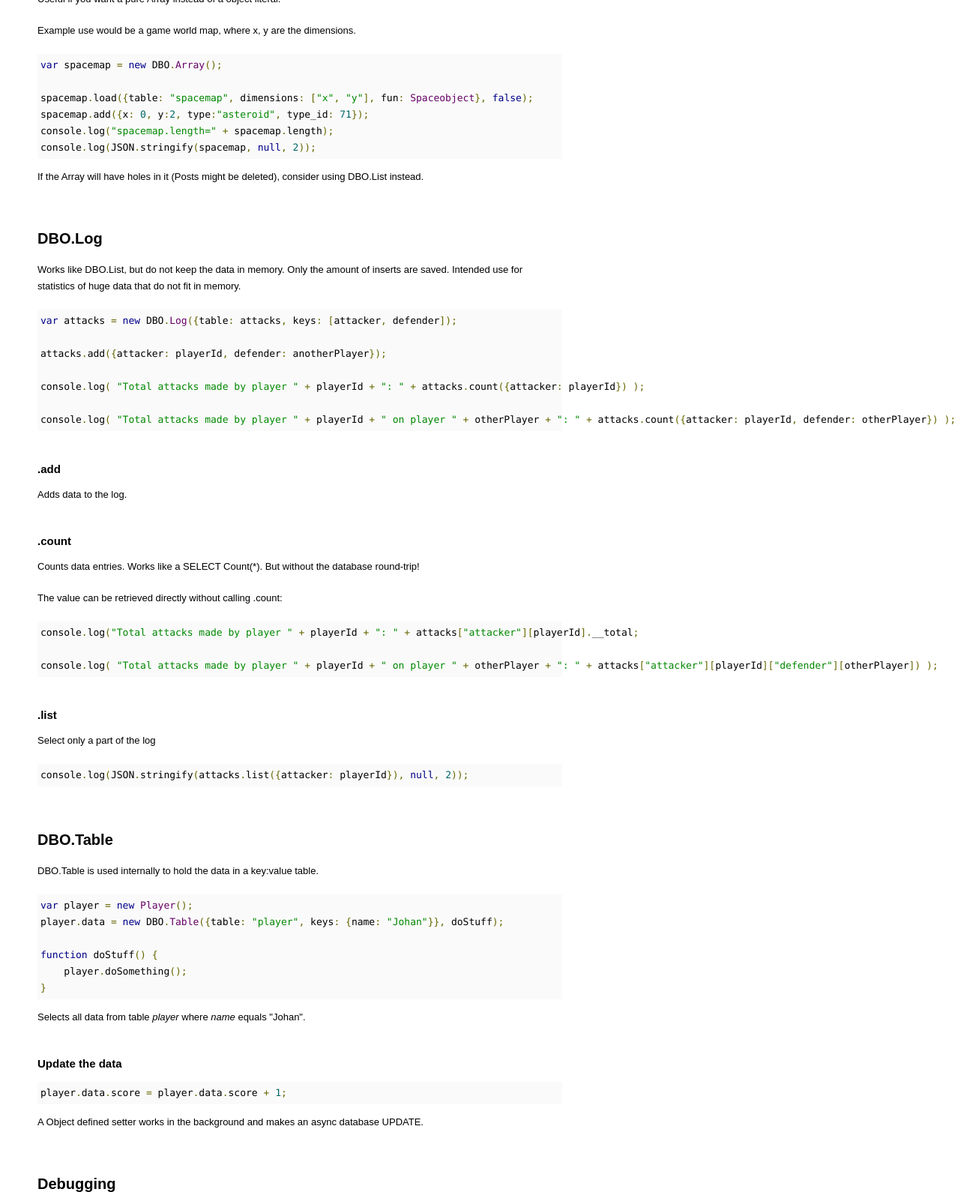
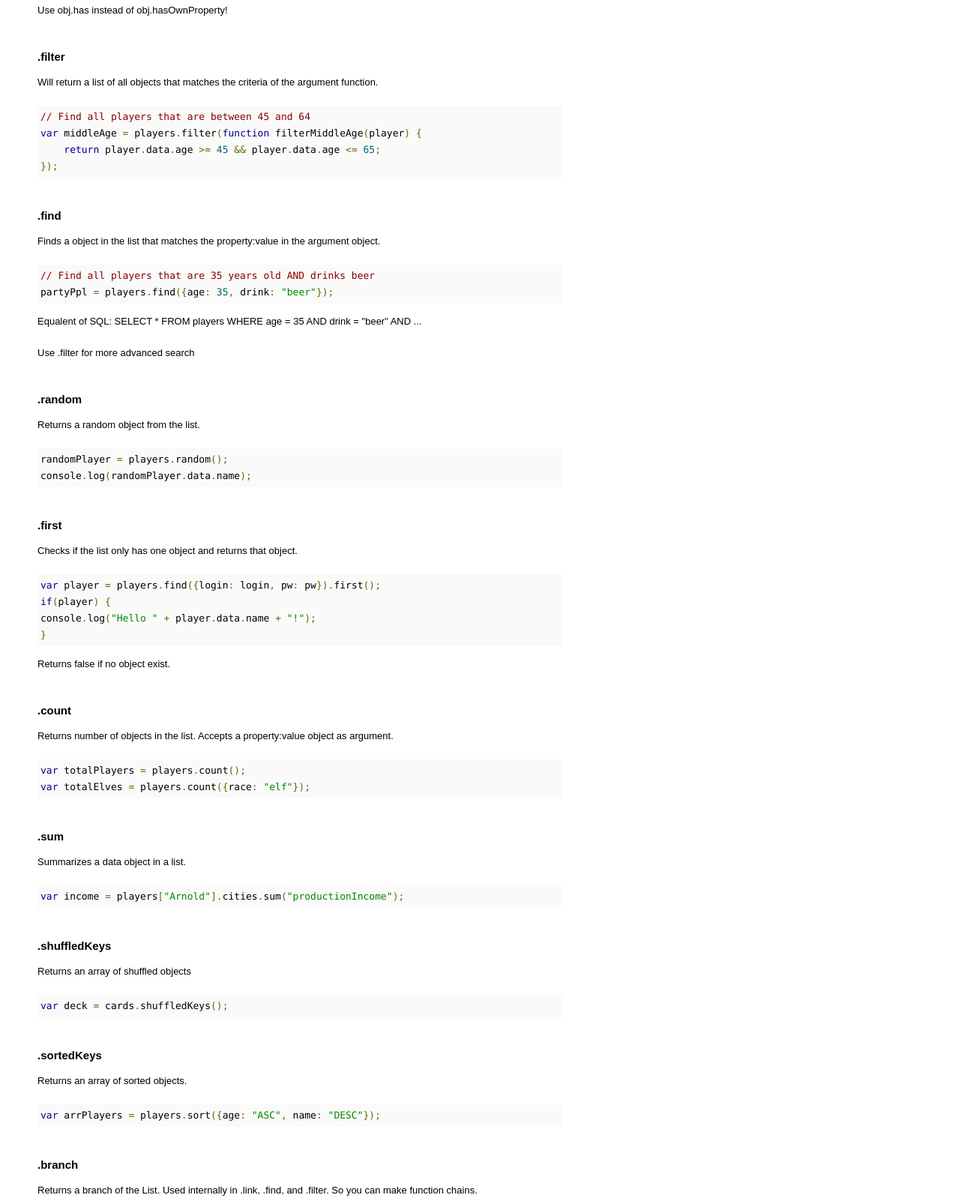
Before and after one commit to Z3TA/dbo, a plain HTML site: page index.htm in a window 1280 px wide. Shown: the part 2285-3887 px from the top of the page at 75% size, 1306 px wide, since content can reach past the window. Drawn offline with Linux system fonts and the light colour scheme.

Commit message:
Added documentation for the List object

```diff
--- a/index.htm
+++ b/index.htm
@@ -133,6 +133,110 @@ players.kill("Jon Doe");
 
 
 
+<h3>.has</h3>
+
+<p>Returns true if the list has all the property:value's in argument object.</p>
+
+<pre class="prettyprint">
+if(!players.has({id: id, name: "Arnold"}) ...
+</pre>
+
+<p>Use obj.has instead of obj.hasOwnProperty!</p>
+
+
+<h3>.filter</h3>
+
+<p>Will return a list of all objects that matches the criteria of the argument function.</p>
+
+<pre class="prettyprint">
+// Find all players that are between 45 and 64
+var middleAge = players.filter(function filterMiddleAge(player) {
+	return player.data.age >= 45 && player.data.age <= 65;
+});
+</pre>
+
+
+<h3>.find</h3>
+
+<p>Finds a object in the list that matches the property:value in the argument object.</p>
+
+<pre class="prettyprint">
+// Find all players that are 35 years old AND drinks beer
+partyPpl = players.find({age: 35, drink: "beer"});
+</pre>
+
+<p>Equalent of SQL: SELECT * FROM players WHERE age = 35 AND drink = "beer" AND ...</p>
+
+<p>Use .filter for more advanced search</p>
+
+
+<h3>.random</h3>
+
+<p>Returns a random object from the list.</p>
+
+<pre class="prettyprint">
+randomPlayer = players.random();
+console.log(randomPlayer.data.name);
+</pre>
+
+<h3>.first</h3>
+
+<p>Checks if the list only has one object and returns that object.</p>
+
+<pre class="prettyprint">
+var player = players.find({login: login, pw: pw}).first();
+if(player) {
+console.log("Hello " + player.data.name + "!");
+}
+</pre>
+
+<p>Returns false if no object exist.</p>
+
+
+<h3>.count</h3>
+
+<p>Returns number of objects in the list. Accepts a property:value object as argument.</p>
+
+<pre class="prettyprint">
+var totalPlayers = players.count();
+var totalElves = players.count({race: "elf"});
+</pre>
+
+
+<h3>.sum</h3>
+
+<p>Summarizes a data object in a list.</p>
+
+<pre class="prettyprint">
+var income = players["Arnold"].cities.sum("productionIncome");
+</pre>
+
+
+<h3>.shuffledKeys</h3>
+
+<p>Returns an array of shuffled objects</p>
+
+<pre class="prettyprint">
+var deck = cards.shuffledKeys();
+</pre>
+
+
+<h3>.sortedKeys</h3>
+
+<p>Returns an array of sorted objects.</p>
+
+<pre class="prettyprint">
+var arrPlayers = players.sort({age: "ASC", name: "DESC"});
+</pre>
+
+
+
+<h3>.branch</h3>
+
+<p>Returns a branch of the List. Used internally in .link, .find, and .filter. So you can make function chains.</p>
+
+
+
 <h2>DBO.Array</h2>
 
 <p>Modified JS Array to hold the data.</p>
```
Lines whose indentation alone changed are shown as unchanged.
